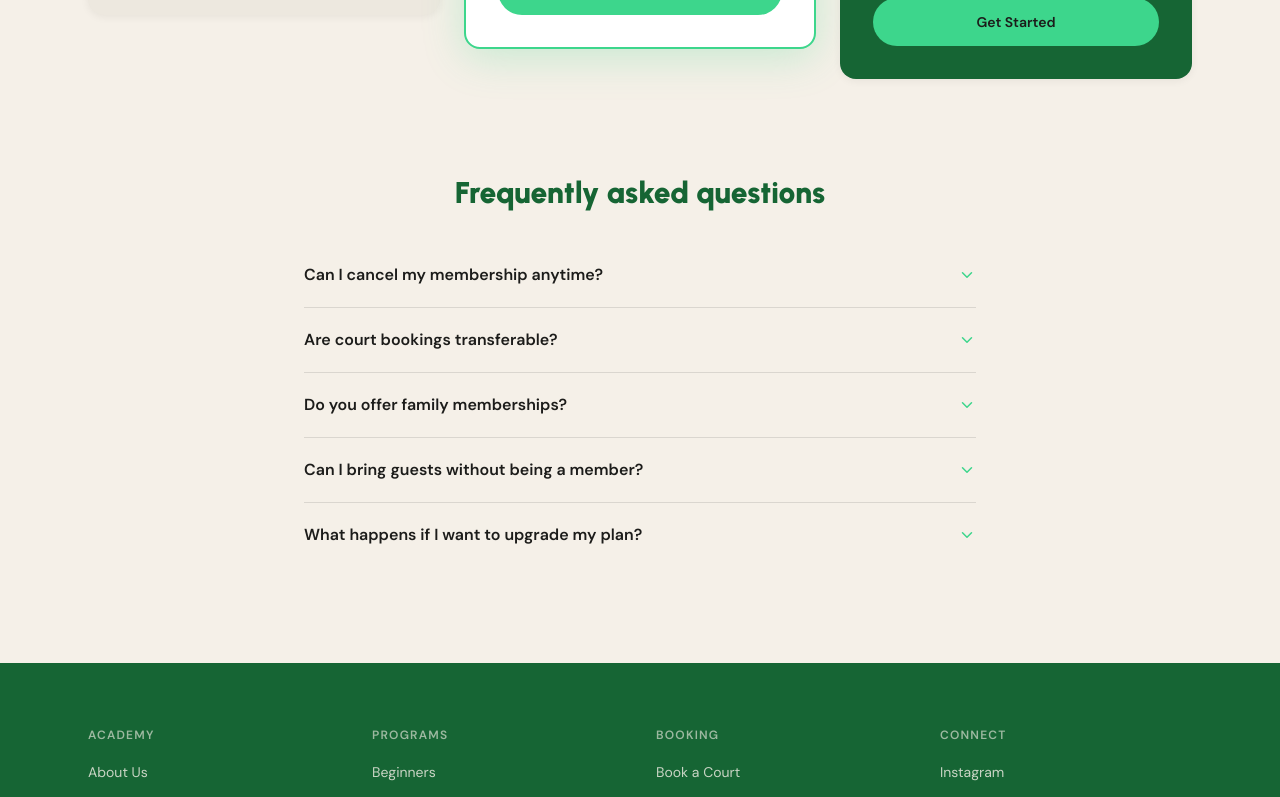
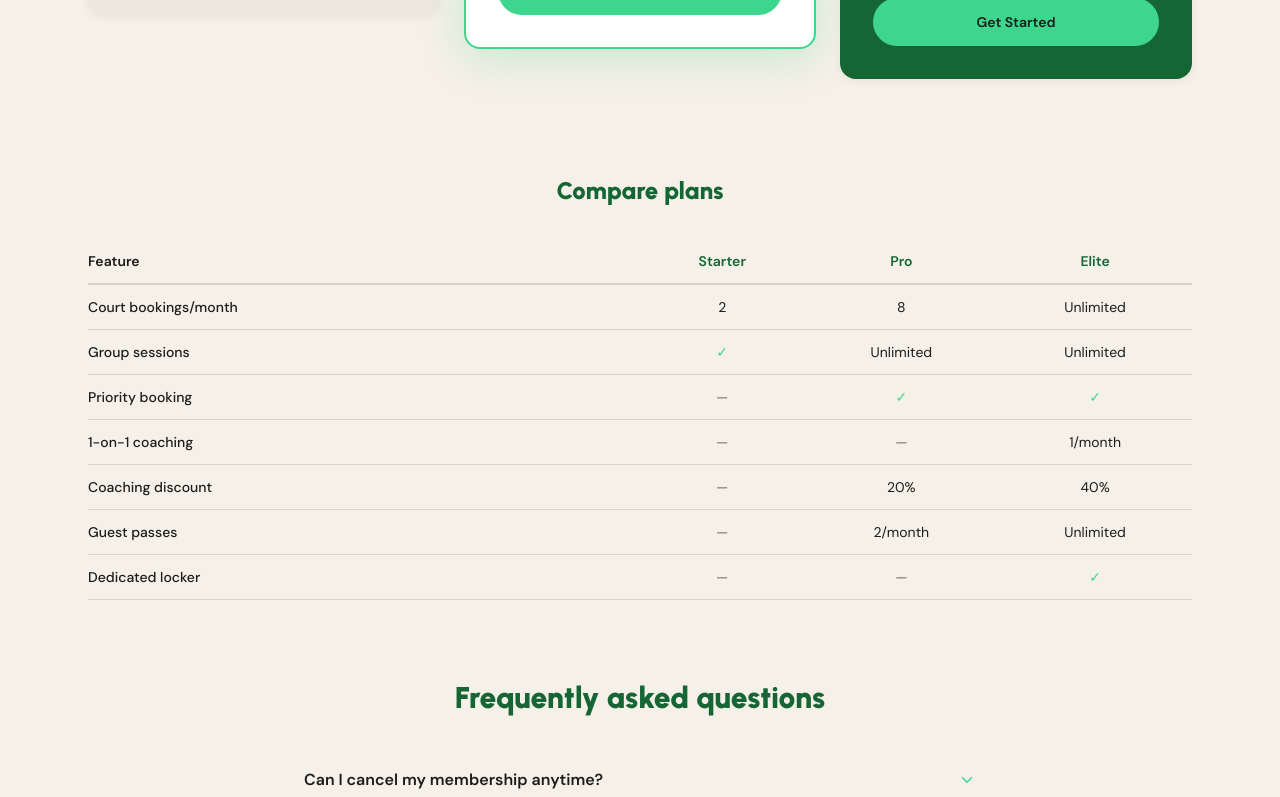
Before and after one commit to Sqwizx/padelio, a Next.js app: page /membership in a window 1280 px wide. Shown: the part 661-1458 px from the top of the page. Built offline with nearby package versions, Linux system fonts and the light colour scheme.

Commit message:
fix: remove motion dep, fix avatar paths, nav matchMedia, membership table, gsap lib directive

```diff
--- a/app/membership/page.tsx
+++ b/app/membership/page.tsx
@@ -68,6 +68,41 @@ export default function MembershipPage() {
           ))}
         </div>
 
+        {/* Feature comparison table */}
+        <div className="mb-20 overflow-x-auto">
+          <h2 className="text-2xl font-black text-center mb-8" style={{ fontFamily: 'var(--font-display)', color: '#166534' }}>
+            Compare plans
+          </h2>
+          <table className="w-full text-sm border-collapse">
+            <thead>
+              <tr style={{ borderBottom: '2px solid var(--color-border)' }}>
+                <th className="text-left py-3 pr-4 font-semibold w-1/2">Feature</th>
+                {['Starter', 'Pro', 'Elite'].map((p) => (
+                  <th key={p} className="text-center py-3 px-4 font-semibold" style={{ color: '#166534' }}>{p}</th>
+                ))}
+              </tr>
+            </thead>
+            <tbody>
+              {[
+                ['Court bookings/month', '2', '8', 'Unlimited'],
+                ['Group sessions', '✓', 'Unlimited', 'Unlimited'],
+                ['Priority booking', '—', '✓', '✓'],
+                ['1-on-1 coaching', '—', '—', '1/month'],
+                ['Coaching discount', '—', '20%', '40%'],
+                ['Guest passes', '—', '2/month', 'Unlimited'],
+                ['Dedicated locker', '—', '—', '✓'],
+              ].map(([feature, ...vals]) => (
+                <tr key={feature} style={{ borderBottom: '1px solid var(--color-border)' }}>
+                  <td className="py-3 pr-4 font-medium">{feature}</td>
+                  {vals.map((v, i) => (
+                    <td key={i} className="py-3 px-4 text-center" style={{ color: v === '—' ? 'var(--color-muted)' : v === '✓' ? '#3DD68C' : 'var(--color-text)' }}>{v}</td>
+                  ))}
+                </tr>
+              ))}
+            </tbody>
+          </table>
+        </div>
+
         {/* FAQ Section */}
         <div className="max-w-2xl mx-auto">
           <h2
--- a/components/nav.tsx
+++ b/components/nav.tsx
@@ -53,10 +53,14 @@ export function Nav() {
     if (!mobileLinksRef.current) return;
     const items = mobileLinksRef.current.querySelectorAll('a');
     if (open) {
-      gsap.fromTo(items,
-        { y: 20, opacity: 0 },
-        { y: 0, opacity: 1, stagger: 0.06, duration: 0.4, ease: 'power2.out' }
-      );
+      const mm = gsap.matchMedia();
+      mm.add('(prefers-reduced-motion: no-preference)', () => {
+        gsap.fromTo(items,
+          { y: 20, opacity: 0 },
+          { y: 0, opacity: 1, stagger: 0.06, duration: 0.4, ease: 'power2.out' }
+        );
+      });
+      return () => mm.revert();
     }
   }, [open]);
 
--- a/lib/gsap.ts
+++ b/lib/gsap.ts
@@ -1,4 +1,3 @@
-'use client';
 import { gsap } from 'gsap';
 import { ScrollTrigger } from 'gsap/ScrollTrigger';
 
--- a/package.json
+++ b/package.json
@@ -54,7 +54,6 @@
     "gsap": "^3.15.0",
     "input-otp": "1.4.2",
     "lucide-react": "0.487.0",
-    "motion": "12.23.24",
     "next": "^15.5.19",
     "next-themes": "0.4.6",
     "react": "18.3.1",
```
Also changed, not shown: 1 other file (tests, documents, lock files or other folders).
